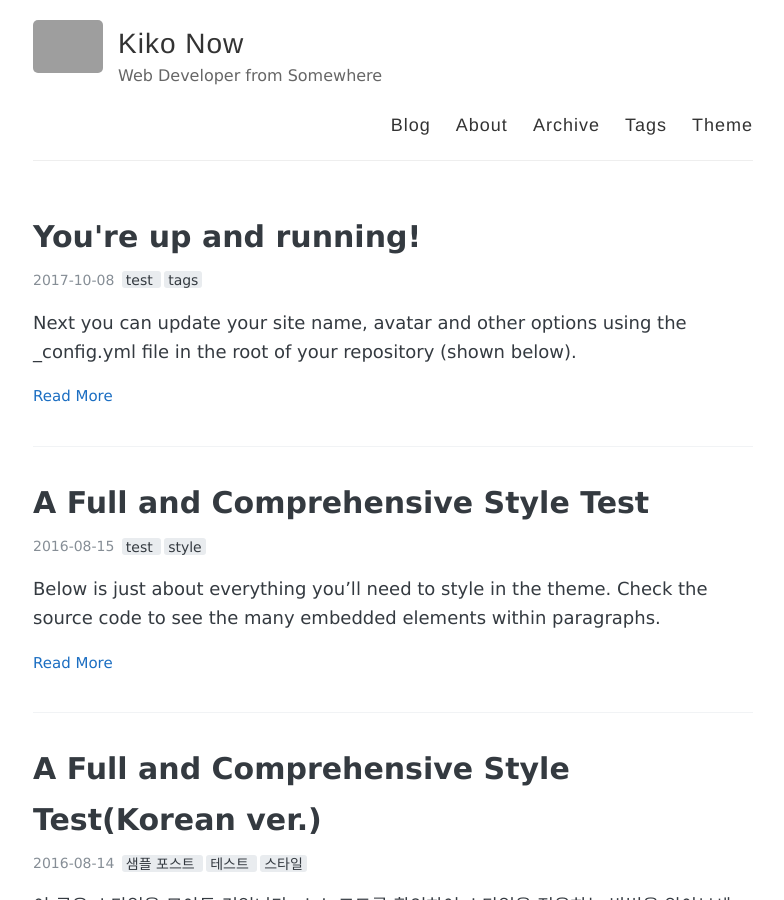
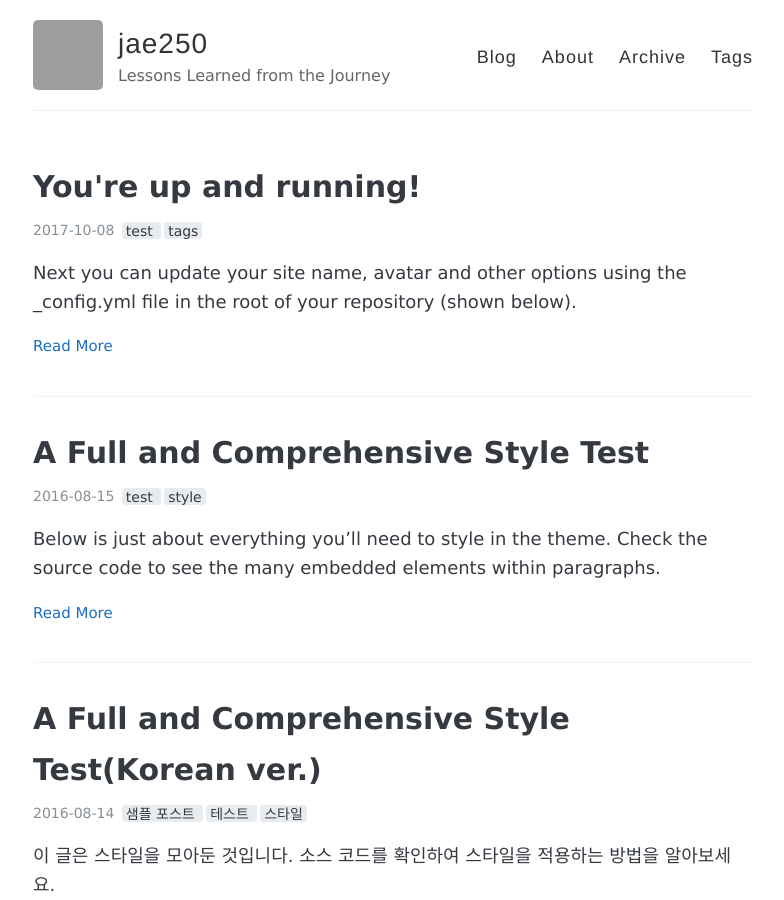
Before and after one commit to jae250/jae250.github.io, a Jekyll site: the page built from index.html, in a window 1280 px wide and 900 px high. Shown: the whole window, without its empty margins (247-1031 px from the left). Built offline with Jekyll 4.4.1, drawn with Linux system fonts in a browser that asks for light colours; the list of posts is cut into pages by our own code; some of the changed text lies outside the part shown; grey boxes are pictures that could not be loaded.

Commit message:
Update _config.yml

```diff
--- a/_config.yml
+++ b/_config.yml
@@ -3,17 +3,17 @@
 #
 
 # Name of your site (displayed in the header)
-name: Kiko Now
+name: jae250
 
 # Short bio or description (displayed in the header)
-description: Web Developer from Somewhere
+description: Lessons Learned from the Journey
 
 #
 # Flags below are optional
 #
 
 # URL of your avatar or profile pic (you could use your GitHub profile pic)
-avatar: https://raw.githubusercontent.com/aweekj/kiko-now/master/images/jekyll-logo.png
+avatar: https://avatars2.githubusercontent.com/u/49054888?s=460&v=4
 
 
 # Tabs in header. There are 'Blog', 'About', 'Archive', 'Tags'
@@ -28,8 +28,7 @@ navigation:
     url: /archive
   - name: Tags
     url: /tags
-  - name: Theme
-    url: https://github.com/AWEEKJ/kiko-now
+
 
 # Pagination
 paginate: 5
@@ -41,7 +40,7 @@ footer-links:
   email:
   facebook:
   flickr:
-  github: AWEEKJ/kiko-now
+  github: jae250
   googleplus: # anything in your profile username that comes after plus.google.com/
   instagram:
   linkedin:
@@ -49,28 +48,28 @@ footer-links:
   rss: # just type anything here for a working RSS icon
   stackoverflow: # your stackoverflow profile, e.g. "users/50476/bart-kiers"
   tumblr: # https://<username>.tumblr.com
-  twitter: jekyllrb
+  twitter:
   youtube: # channel/<your_long_string> or user/<user-name>
 
 # Text under the icons in footer
-footer-text: © 2017 Kiko Now
+footer-text: (C) 2016-2019 jae250
 
 # Enter your Disqus shortname (not your username) to enable commenting on posts
 # You can find your shortname on the Settings page of your Disqus account
-disqus: # <username>.disqus.com
+disqus: jae250 # <username>.disqus.com
 
 # Enter your Google Analytics web tracking code (e.g. UA-2110908-2) to activate tracking
-google_analytics:
+google_analytics: UA-140855510-1
 
 # Your website URL (e.g. http://barryclark.github.io or http://www.barryclark.co)
 # Used for Sitemap.xml and your RSS feed
-url:
+url: https://jae250.github.io
 
 # If you're hosting your site at a Project repository on GitHub pages
 # (http://yourusername.github.io/repository-name)
 # and NOT your User repository (http://yourusername.github.io)
 # then add in the baseurl here, like this: "/repository-name"
-baseurl:
+baseurl: https://jae250.github.io
 
 #
 # !! You don't need to change any of the configuration flags below !!
```
